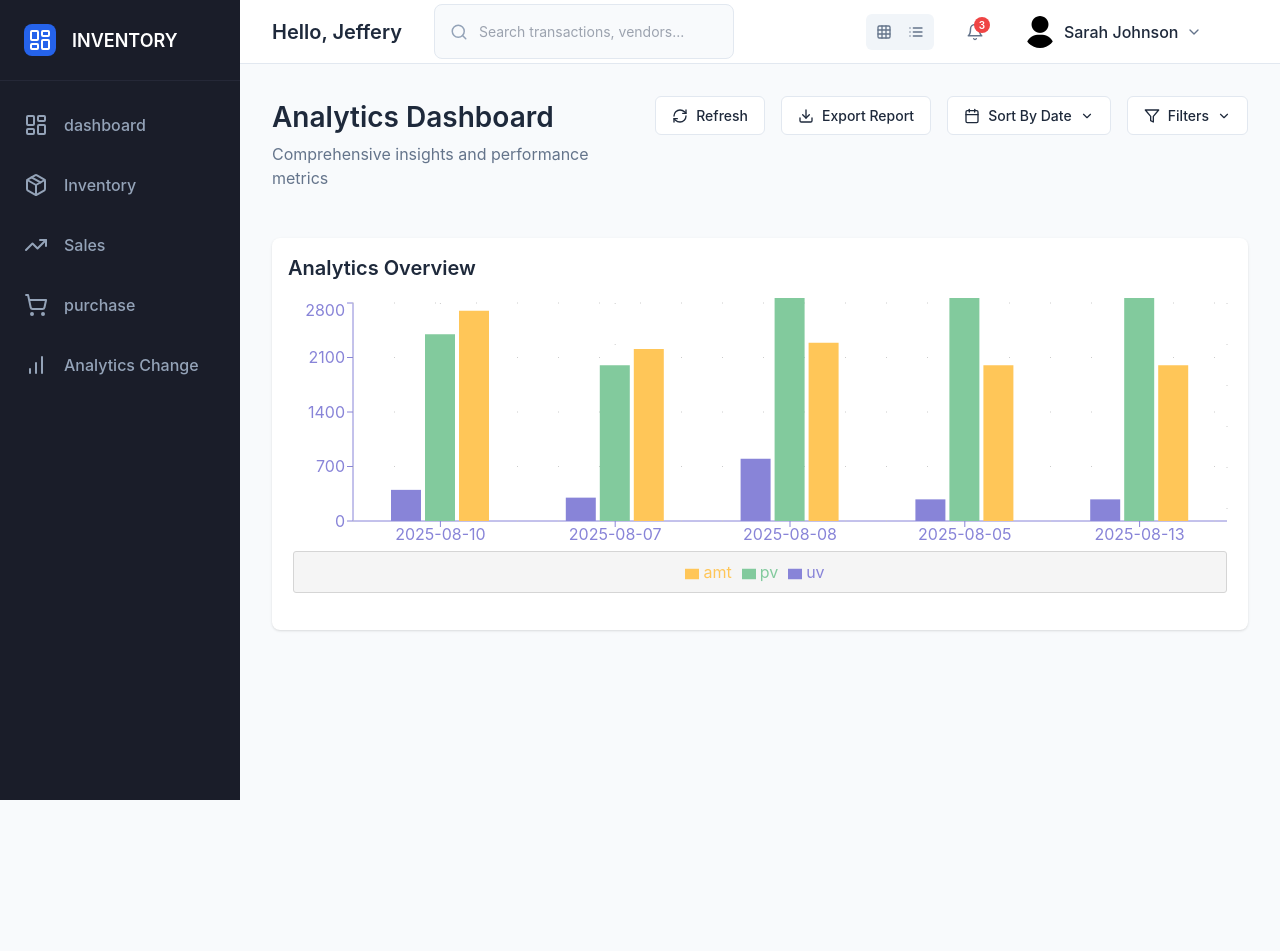
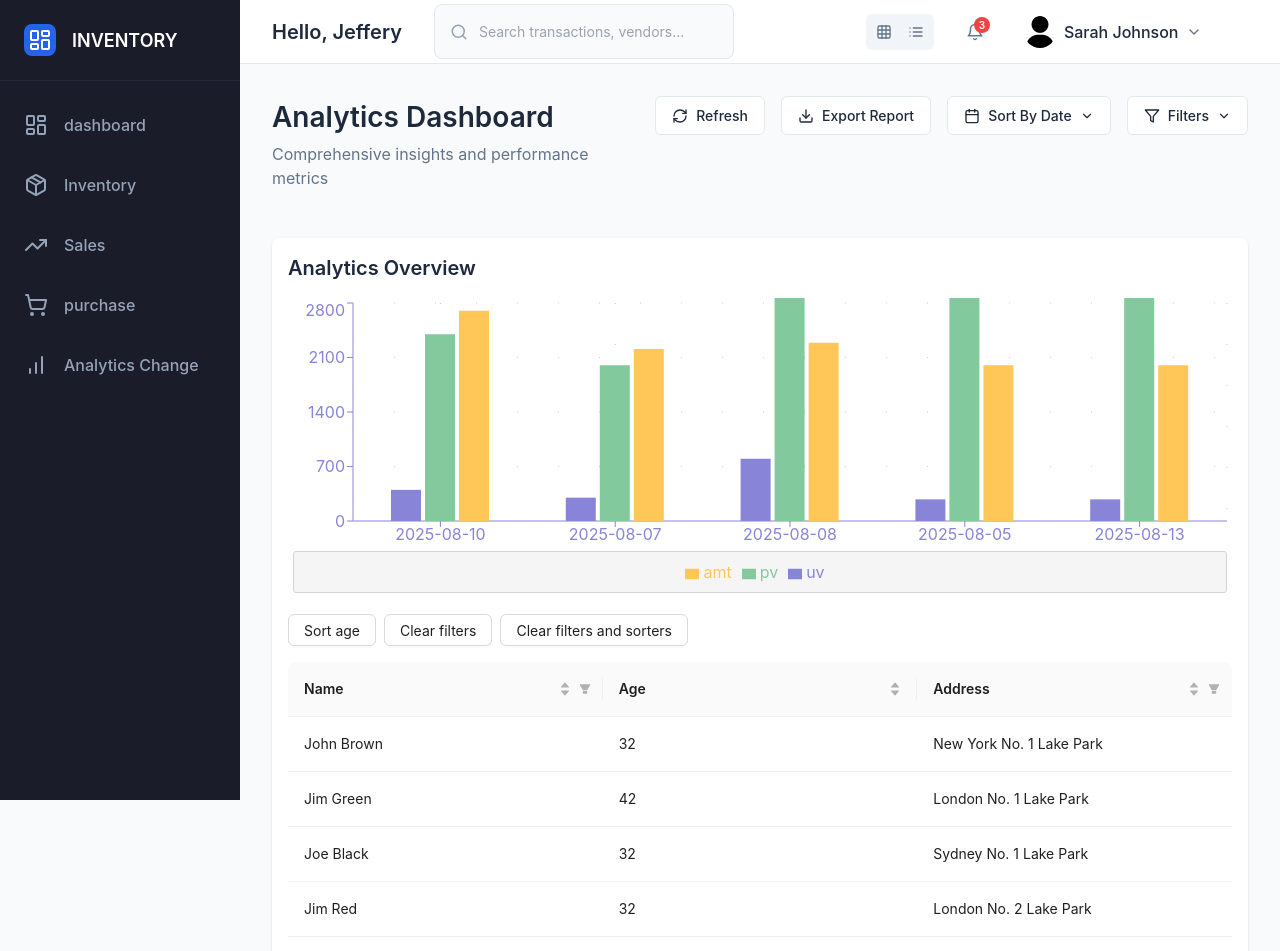
Before and after one commit to TWARIQABDUL/Inventory, a React (Vite) app in the folder wesite/: page /analytics in a window 1280 px wide. Shown: the top 951 px of the page. Before the commit the page ends 864 px from the top, so only its background shows below. Built offline with nearby package versions, Linux system fonts and the light colour scheme.

Commit message:
[Feature] Login / Registration
and the initialization of backend

```diff
--- a/wesite/package.json
+++ b/wesite/package.json
@@ -10,6 +10,7 @@
     "preview": "vite preview"
   },
   "dependencies": {
+    "antd": "^5.27.0",
     "lucide-react": "^0.344.0",
     "react": "^18.3.1",
     "react-dom": "^18.3.1",
--- a/wesite/src/App.jsx
+++ b/wesite/src/App.jsx
@@ -10,6 +10,8 @@ import Inventory from './pages/inventory';
 import Sales from './pages/sales';
 import Purchase from './pages/purchase';
 import Analytics from './pages/analytics';
+import LoginPage from './pages/login';
+import Register from './pages/register.jsx';
 
 function App() {
   return (
@@ -26,6 +28,10 @@ function App() {
           {/* <Route path='/home' element ={<Home/>}/> */}
           {/* Add more pages here */}
         </Route>
+          <Route path='/login' element ={<LoginPage/>}/>
+          <Route path='/register' element ={<Register/>}/>
+
+
       </Routes>
     </BrowserRouter>
   );
--- a/wesite/src/components/analyticComponent.jsx
+++ b/wesite/src/components/analyticComponent.jsx
@@ -5,10 +5,11 @@ import FilterControls from '../components/filtercontrols';
 import AnalyticsChart from '../components/charts/BarChart';
 import { AnalyticsContext, AnalyticsProvider } from '../context/datacontext';
 import { useContext } from 'react';
+import MyTable from './tablecomponent';
 
 function AnalyticsComponent() {
   const [loading, setLoading] = useState(true);
-  const {dynData,Sortdata,filterd,refresh}= useContext(AnalyticsContext);
+  const { dynData, Sortdata, filterd, refresh } = useContext(AnalyticsContext);
   // const data = [
   //   { name: 'Page ', uv: 400, pv: 2400, amt: 2700 },
   //   { name: 'Page B', uv: 300, pv: 2000, amt: 2210 },
@@ -18,7 +19,7 @@ function AnalyticsComponent() {
 
   // ];
 
-  console.log("I filtered",filterd);
+  console.log("I filtered", filterd);
 
   const [filters, setFilters] = useState({
     dateRange: {
@@ -33,7 +34,7 @@ function AnalyticsComponent() {
     products: []
   });
   const [refreshing, setRefreshing] = useState(false);
-  const{refrech}= useContext(AnalyticsContext);
+  const { refrech } = useContext(AnalyticsContext);
 
   useEffect(() => {
     // Simulate initial data loading
@@ -113,21 +114,14 @@ function AnalyticsComponent() {
         </div>
       </div>
 
-      <div className="analytics-content flex">
+      <div className="analytics-content">
         <div className="bg-white rounded-lg shadow p-4">
           <h2 className="text-xl font-semibold mb-4">Analytics Overview</h2>
           <div className="chart flex justify-between mb-4 gap-3">
-            {/* {data.map((data, index)=>  */}
-            <AnalyticsChart data={filterd ?? dynData} />
-            {/* )} */}
-            {/* <AnalyticsChart /> */}
+              <AnalyticsChart data={filterd ?? dynData} />
           </div>
+            <MyTable />
         </div>
-
-        {/* <KPISection filters={filters} />
-        <ChartsSection filters={filters} />
-        <UserInsights filters={filters} />
-        <ProductPerformance filters={filters} /> */}
       </div>
     </div>
   );
--- /dev/null
+++ b/wesite/src/components/tablecomponent.jsx
@@ -0,0 +1,99 @@
+import React, { useState } from 'react';
+import { Button, Space, Table } from 'antd';
+const data = [
+  {
+    key: '1',
+    name: 'John Brown',
+    age: 32,
+    address: 'New York No. 1 Lake Park',
+  },
+  {
+    key: '2',
+    name: 'Jim Green',
+    age: 42,
+    address: 'London No. 1 Lake Park',
+  },
+  {
+    key: '3',
+    name: 'Joe Black',
+    age: 32,
+    address: 'Sydney No. 1 Lake Park',
+  },
+  {
+    key: '4',
+    name: 'Jim Red',
+    age: 32,
+    address: 'London No. 2 Lake Park',
+  },
+];
+const MyTable = () => {
+  const [filteredInfo, setFilteredInfo] = useState({});
+  const [sortedInfo, setSortedInfo] = useState({});
+  const handleChange = (pagination, filters, sorter) => {
+    console.log('Various parameters', pagination, filters, sorter);
+    setFilteredInfo(filters);
+    setSortedInfo(sorter);
+  };
+  const clearFilters = () => {
+    setFilteredInfo({});
+  };
+  const clearAll = () => {
+    setFilteredInfo({});
+    setSortedInfo({});
+  };
+  const setAgeSort = () => {
+    setSortedInfo({
+      order: 'descend',
+      columnKey: 'age',
+    });
+  };
+  const columns = [
+    {
+      title: 'Name',
+      dataIndex: 'name',
+      key: 'name',
+      filters: [
+        { text: 'Joe', value: 'Joe' },
+        { text: 'Jim', value: 'Jim' },
+      ],
+      filteredValue: filteredInfo.name || null,
+      onFilter: (value, record) => record.name.includes(value),
+      sorter: (a, b) => a.name.length - b.name.length,
+      sortOrder: sortedInfo.columnKey === 'name' ? sortedInfo.order : null,
+      ellipsis: true,
+    },
+    {
+      title: 'Age',
+      dataIndex: 'age',
+      key: 'age',
+      sorter: (a, b) => a.age - b.age,
+      sortOrder: sortedInfo.columnKey === 'age' ? sortedInfo.order : null,
+      ellipsis: true,
+    },
+    {
+      title: 'Address',
+      dataIndex: 'address',
+      key: 'address',
+      filters: [
+        { text: 'London', value: 'London' },
+        { text: 'New York', value: 'New York' },
+      ],
+      filteredValue: filteredInfo.address || null,
+      onFilter: (value, record) => record.address.includes(value),
+      sorter: (a, b) => a.address.length - b.address.length,
+      sortOrder: sortedInfo.columnKey === 'address' ? sortedInfo.order : null,
+      ellipsis: true,
+    },
+  ];
+  return (
+    <>
+      <Space style={{ marginBottom: 16 }}>
+        <Button onClick={setAgeSort}>Sort age</Button>
+        <Button onClick={clearFilters}>Clear filters</Button>
+        <Button onClick={clearAll}>Clear filters and sorters</Button>
+      </Space>
+      <Table columns={columns} dataSource={data} onChange={handleChange} />
+    </>
+  );
+};
+export default MyTable;
--- /dev/null
+++ b/wesite/src/pages/login.jsx
@@ -0,0 +1,87 @@
+import { Card, Form, Row, Col, Input, Button } from 'antd';
+import { Loader } from 'lucide-react';
+import React, { useState } from 'react';
+import { Link } from 'react-router-dom';
+
+function LoginPage() {
+  const [loading, setLoading] = useState(false);
+
+  const onFinish = (values) => {
+    console.log('Login details:', values);
+    setLoading(true);
+
+    // Simulate login request
+    setTimeout(() => {
+      setLoading(false);
+    }, 2000);
+  };
+
+  return (
+    <div className="min-h-screen flex items-center justify-center bg-gradient-to-br from-gray-100 to-gray-200 px-4">
+      <Card
+        title={<h2 className="text-center text-xl font-semibold">Welcome Back</h2>}
+        className="w-full max-w-md shadow-lg rounded-lg"
+      >
+        <Form
+          name="loginForm"
+          layout="vertical"
+          onFinish={onFinish}
+          size="large"
+        >
+          <Form.Item
+            label="Email"
+            name="email"
+            rules={[
+              { required: true, message: 'Please enter your email' },
+              { type: 'email', message: 'Enter a valid email address' }
+            ]}
+          >
+            <Input placeholder="Enter your email" />
+          </Form.Item>
+
+          <Form.Item
+            label="Password"
+            name="password"
+            rules={[{ required: true, message: 'Please enter your password' }]}
+          >
+            <Input.Password placeholder="Enter your password" />
+          </Form.Item>
+
+          <Row justify="space-between" className="mb-4">
+            <Col>
+              <Link
+                to="/forgot-password"
+                className="text-blue-500 hover:text-blue-600 transition-colors"
+              >
+                Forgot password?
+              </Link>
+            </Col>
+          </Row>
+
+          <Button
+            type="primary"
+            htmlType="submit"
+            block
+            className="flex items-center justify-center gap-2"
+            disabled={loading}
+          >
+            {loading && <Loader className="animate-spin w-4 h-4" />}
+            {loading ? 'Logging in...' : 'Login'}
+          </Button>
+        </Form>
+
+        <div className="text-center mt-4 text-sm text-gray-600">
+          Don't have an account?{' '}
+          <Link
+            to="/register"
+            className="text-blue-500 hover:text-blue-600 transition-colors"
+          >
+            Sign up
+          </Link>
+        </div>
+      </Card>
+    </div>
+  );
+}
+
+export default LoginPage;
--- /dev/null
+++ b/wesite/src/pages/register.jsx
@@ -0,0 +1,92 @@
+import { Card, Form, Row, Col, Input, Button } from 'antd';
+import { Loader } from 'lucide-react';
+import React, { useState } from 'react';
+import { Link } from 'react-router-dom';
+
+function Register() {
+    const [loading, setLoading] = useState(false);
+
+    const onFinish = (values) => {
+        console.log('Login details:', values);
+        setLoading(true);
+
+        setTimeout(() => {
+            setLoading(false);
+        }, 2000);
+    };
+
+    return (
+        <div className="min-h-screen flex items-center justify-center bg-gradient-to-br from-gray-100 to-gray-200 px-4">
+            <Card
+                title={<h2 className="text-center text-xl font-semibold">Welcome Back</h2>}
+                className="w-full max-w-md shadow-lg rounded-lg"
+            >
+                <Form
+                    name="loginForm"
+                    layout="vertical"
+                    onFinish={onFinish}
+                    size="large"
+                >
+                    <Form.Item
+                        label="Email"
+                        name="email"
+                        rules={[
+                            { required: true, message: 'Please enter your email' },
+                            { type: 'email', message: 'Enter a valid email address' }
+                        ]}
+                    >
+                        <Input placeholder="Enter your email" />
+                    </Form.Item>
+
+                    <Form.Item
+                        label="Name"
+                        name="uname"
+                        rules={[
+                            { required: true, message: 'Please enter your name' },
+                        ]}
+                    >
+                        <Input placeholder="Enter your email" />
+                    </Form.Item>
+
+                    <Form.Item
+                        label="Password"
+                        name="password"
+                        rules={[{ required: true, message: 'Please enter your password' }]}
+                    >
+                        <Input.Password placeholder="Enter your password" />
+                    </Form.Item>
+                    <Form.Item
+                        label="Retype Password"
+                        name="rtpwd"
+                        rules={[{ required: true, message: 'Please enter your password' }]}
+                    >
+                        <Input.Password placeholder="Enter your password" />
+                    </Form.Item>
+
+                    <Button
+                        type="primary"
+                        htmlType="submit"
+                        block
+                        className="flex items-center justify-center gap-2"
+                        disabled={loading}
+                    >
+                        {loading && <Loader className="animate-spin w-4 h-4" />}
+                        {loading ? 'Registering ...' : 'Register'}
+                    </Button>
+                </Form>
+
+                <div className="text-center mt-4 text-sm text-gray-600">
+                    allready have acount?{' '}
+                    <Link
+                        to="/register"
+                        className="text-blue-500 hover:text-blue-600 transition-colors"
+                    >
+                        Sign in
+                    </Link>
+                </div>
+            </Card>
+        </div>
+    );
+}
+
+export default Register;
```
Also changed, not shown: 1 other file (tests, documents, lock files or other folders).
